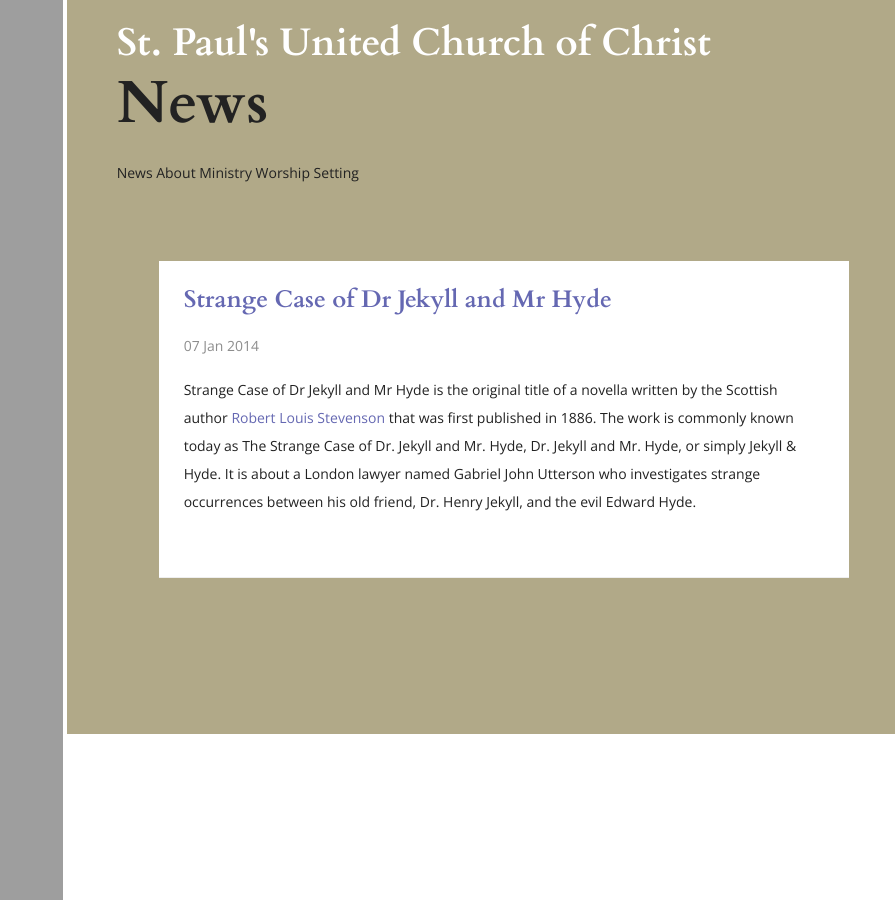
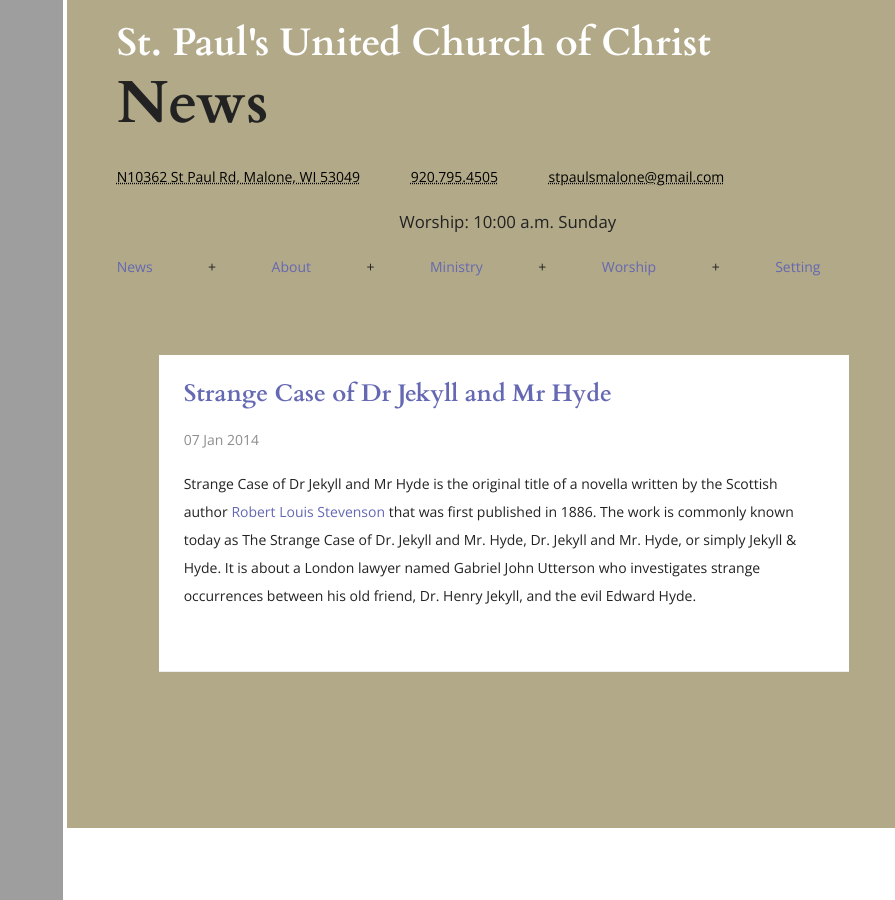
Before and after one commit to pastordan/pastordan.github.io, a Jekyll site: the page built from news.html, in a window 1280 px wide. Shown: the whole page, without its empty margins (385-1280 px from the left). Built offline with Jekyll 4.4.1, drawn with Linux system fonts in a browser that asks for light colours; nearby versions of some CDN libraries.

Commit message:
Update news.html
Adding menu, which I'll probably strip out in just a few minutes.

```diff
--- a/news.html
+++ b/news.html
@@ -18,7 +18,9 @@ permalink: /news
 <div class="info">
   <h1><a href="{{ site.github.url }}">St. Paul's United Church of Christ</a></h1>
   <h2>News</h2>
-  <p>News About Ministry Worship Setting</p>
+  <p id="contact"><a href="https://www.google.com/maps/place/Saint+Pauls+United+Church+of+Christ/@43.9156904,-88.2833554,15z/data=!4m5!3m4!1s0x0:0xc3e006a0adb70dac!8m2!3d43.916185!4d-88.283055">N10362 St Paul Rd, Malone, WI 53049</a> <a href="tel:9207954505">920.795.4505</a> <a href="mailto:stpaulsmalone@gmail.com">stpaulsmalone@gmail.com</a></p>
+  <p id="worship">Worship: 10:00 a.m. Sunday</p>
+  <p id="links"><a href="{{ site.github.url }}/news">News</a> + <a href="#About">About</a> + <a href="#Ministry">Ministry</a> + <a href="#Worship">Worship</a> + <a href="#Setting">Setting</a></p>
 </div>
   <div class="container">
     <ul class="posts">
```
